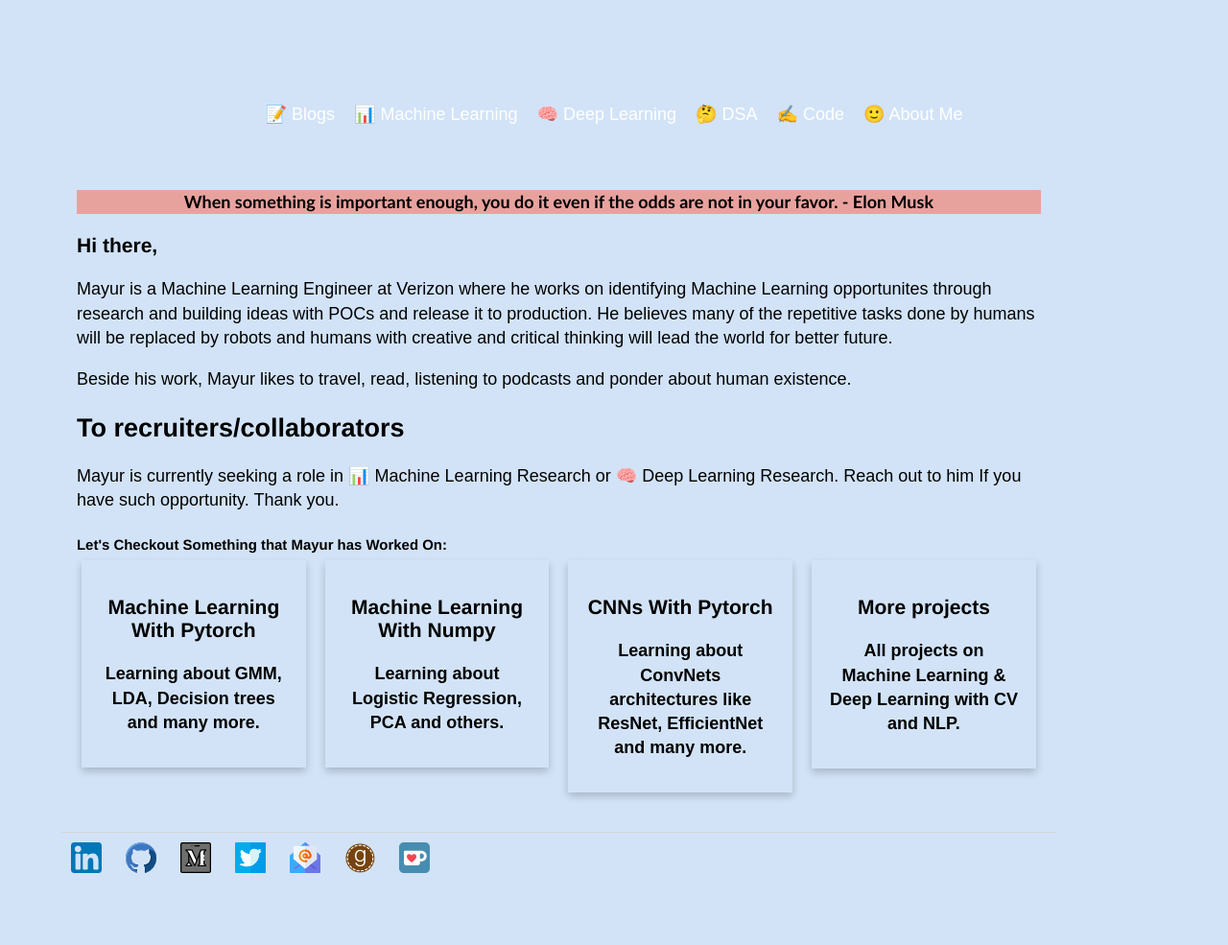
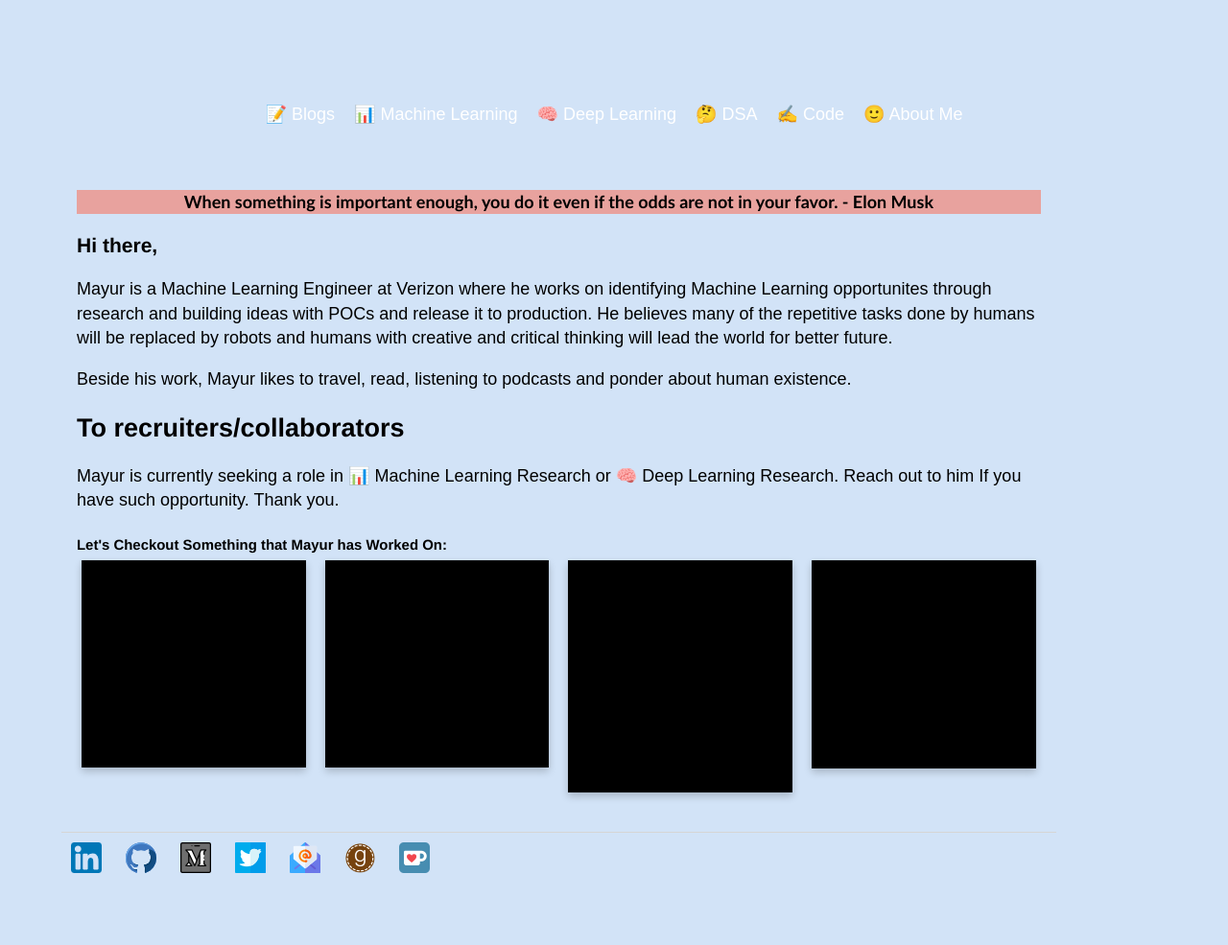
Before and after one commit to Mayurji/mayurji.github.io, a Jekyll site: the page built from about/index.html, in a window 1280 px wide. Shown: the whole page at 96% size. Built offline with Jekyll 4.4.1, drawn with Linux system fonts in a browser that asks for light colours; nearby versions of some CDN libraries.

Commit message:
change bg color

```diff
--- a/css/project.css
+++ b/css/project.css
@@ -28,7 +28,7 @@ body {
   box-shadow: 0 4px 8px 0 rgba(0, 0, 0, 0.2); /* this adds the "card" effect */
   padding: 16px;
   text-align: center;
-  background-color: #fffff;
+  background-color: #000000;
 }
 
 /* Responsive columns - one column layout (vertical) on small screens */
```
